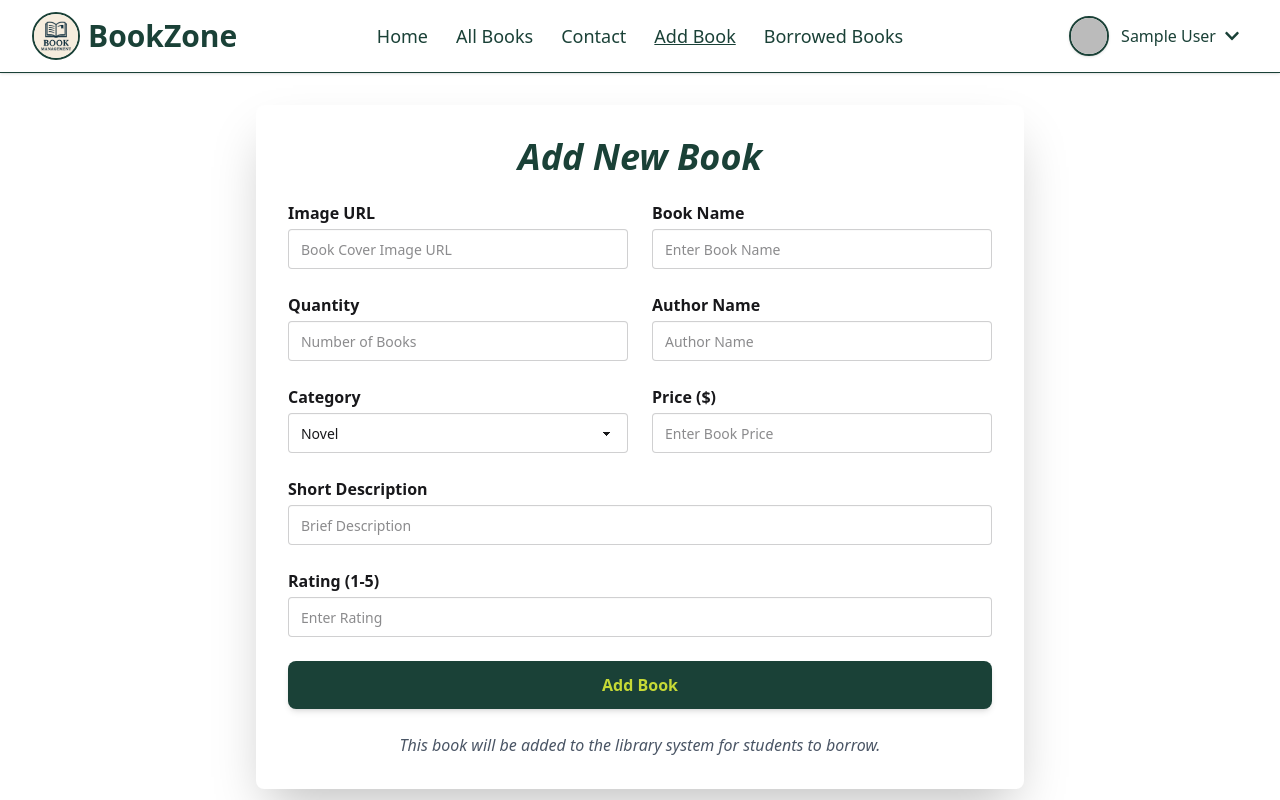
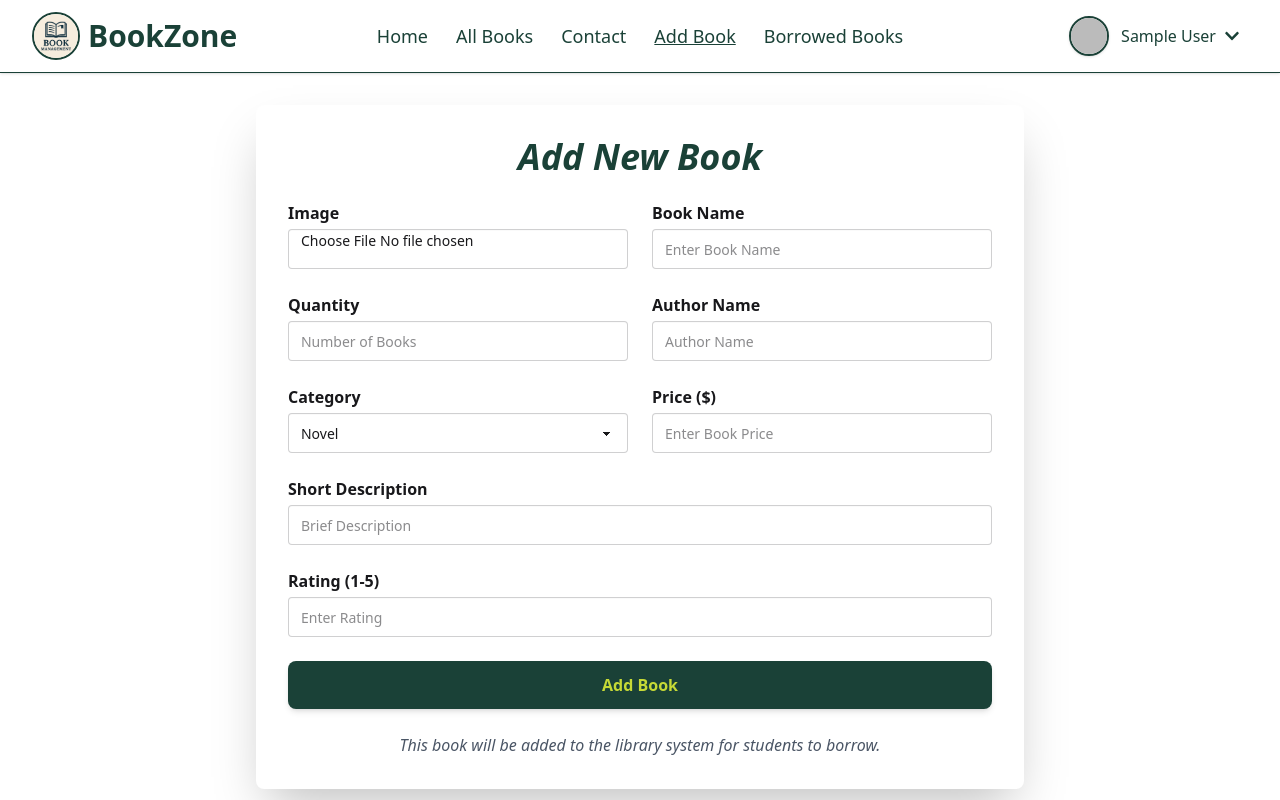
Before and after one commit to chaitey23/Library-management-client, a React (Vite) app: page /add-book in a window 1280 px wide. Shown: the top 800 px of the page. Built offline with nearby package versions, Linux system fonts and the light colour scheme; no server answers; sample sign-in values are in the browser's storage.

Commit message:
add book page update

```diff
--- a/src/Pages/AddBook/AddBook.jsx
+++ b/src/Pages/AddBook/AddBook.jsx
@@ -50,6 +50,35 @@ const AddBook = () => {
             setLoading(false);
         }
     }
+    const uploadImageToCloudinary = async (file) => {
+        const formData = new FormData();
+        formData.append("file", file);
+        formData.append("upload_preset", import.meta.env.VITE_CLOUDINARY_UPLOAD_PRESET);
+
+        const res = await fetch(`https://api.cloudinary.com/v1_1/${import.meta.env.VITE_CLOUDINARY_CLOUD_NAME}/image/upload`, {
+            method: "POST",
+            body: formData
+        });
+
+        const data = await res.json();
+        if (data.secure_url) return data.secure_url;
+
+        throw new Error("Image upload failed");
+    };
+    const handleImageChange = async (e) => {
+        const file = e.target.files[0];
+        if (!file) return;
+
+        try {
+            const url = await uploadImageToCloudinary(file);
+            setBookData(prev => ({ ...prev, image: url }));
+            toast.success("Image uploaded successfully!");
+        } catch (err) {
+            console.error(err);
+            toast.error("Image upload failed");
+        }
+    };
+
 
     return (
         <div className="max-w-3xl mx-auto p-4 md:p-8 bg-base-100 shadow-2xl rounded-lg mt-8">
@@ -59,13 +88,12 @@ const AddBook = () => {
             <form onSubmit={handleSubmit} className="space-y-6">
                 <div className='grid grid-cols-1 md:grid-cols-2 gap-6'>
                     <div>
-                        <label className="block font-semibold mb-1">Image URL</label>
+                        <label className="block font-semibold mb-1">Image</label>
                         <input
-                            type="text"
-                            name="image"
-                            placeholder="Book Cover Image URL"
-                            value={bookData.image}
-                            onChange={handleChange}
+                            type="file"
+                            accept='image/*'
+                            name='image'
+                            onChange={handleImageChange}
                             className="input input-bordered w-full"
                             required
                         />
--- a/src/hooks/useAxiosSecure.jsx
+++ b/src/hooks/useAxiosSecure.jsx
@@ -1,6 +1,6 @@
 import axios from 'axios';
 import { useEffect } from 'react';
-import { AuthContext } from '../Contexts/AuthContext/AuthContext';
+
 
 const axiosInstance = axios.create({
     baseURL: import.meta.env.VITE_BASE_URL
```
